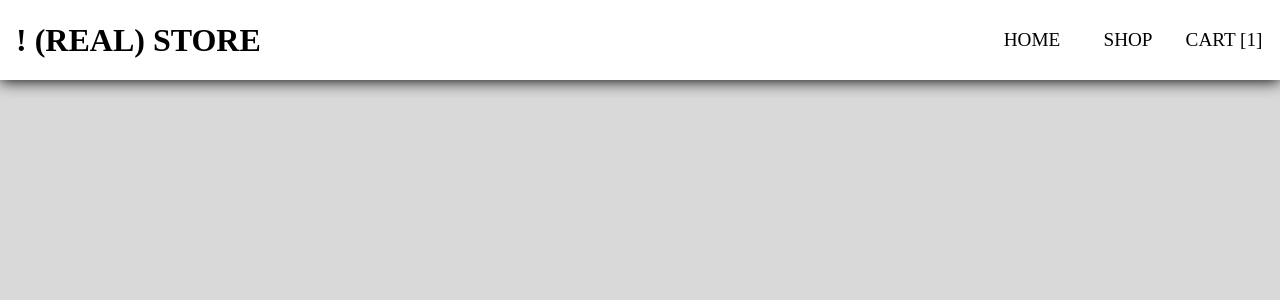
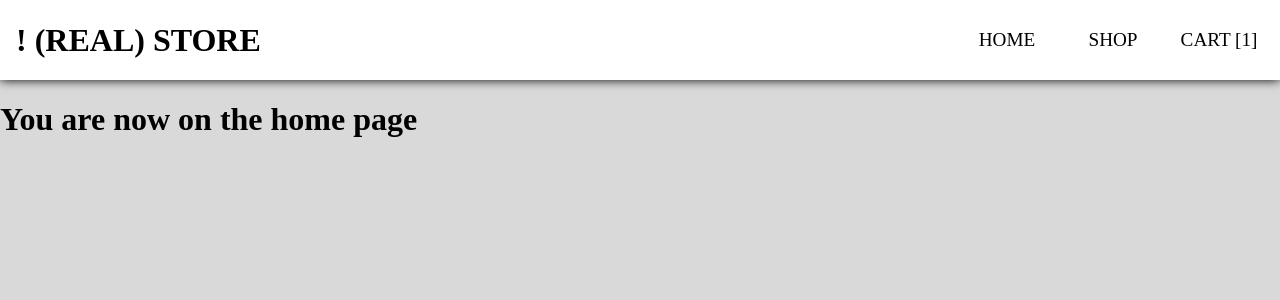
Before and after one commit to avik-ch/mock-shopping-site, a React (Vite) app: page / in a window 1280 px wide. Shown: the top 300 px of the page. Built offline with nearby package versions, Linux system fonts and the light colour scheme.

Commit message:
Change nav bar and add home page

```diff
--- a/src/App.jsx
+++ b/src/App.jsx
@@ -1,10 +1,12 @@
 import "./App.css";
 import NavBar from "./components/NavBar";
+import { Outlet } from "react-router-dom";
 
 function App() {
   return (
     <>
       <NavBar totalCartItems={1} />
+      <Outlet />
     </>
   );
 }
--- /dev/null
+++ b/src/components/HomePage.jsx
@@ -0,0 +1,5 @@
+function HomePage() {
+  return <h1>You are now on the home page</h1>;
+}
+
+export default HomePage;
--- a/src/components/NavBar.jsx
+++ b/src/components/NavBar.jsx
@@ -10,15 +10,15 @@ function NavBar({ totalCartItems }) {
         </Link>
         <nav>
           <ul>
-            <li>
-              <Link to="/">HOME</Link>
-            </li>
-            <li>
-              <Link to="shop">SHOP</Link>
-            </li>
-            <li>
-              <Link to="cart">CART [{totalCartItems}]</Link>
-            </li>
+            <Link to="/">
+              <li>HOME</li>
+            </Link>
+            <Link to="shop">
+              <li>SHOP</li>
+            </Link>
+            <Link to="cart">
+              <li>CART [{totalCartItems}]</li>
+            </Link>
           </ul>
         </nav>
       </header>
--- a/src/components/styles/navbar.css
+++ b/src/components/styles/navbar.css
@@ -1,7 +1,11 @@
+:root {
+    --header-height: 80px;
+}
+
 .nav-container {
     width: 100%;
     background-color: white;
-    box-shadow: black 0px 1px 15px;
+    box-shadow: black 0px 0px 10px;
     font-size: 1.2rem;
 }
 
@@ -11,7 +15,7 @@ header {
     max-width: 1280px;
     margin: 0 auto;
     padding: 0 16px;
-    height: 80px;
+    height: var(--header-height);
     align-items: center;
     justify-content: space-between;
 }
@@ -35,17 +39,22 @@ ul {
     align-items: center;
     justify-content: center;
     padding: 0;
+    margin: 0;
     height: 100%;
 }
 
 li {
     display: flex;
-    width: 80px;
+    width: 90px;
     gap: 8px;
+    height: var(--header-height);
+    justify-content: center;
     align-items: center;
-    justify-content: center;
-    height: 100%;
     cursor: pointer;
+}
+
+li:hover {
+    background-color: rgb(213, 216, 216);
 }
 
 a {
--- a/src/routes.jsx
+++ b/src/routes.jsx
@@ -1,4 +1,5 @@
 import App from "./App";
+import HomePage from "./components/HomePage";
 import ErrorPage from "./components/ErrorPage";
 import Shop from "./components/Shop";
 import Cart from "./components/Cart";
@@ -8,7 +9,8 @@ const routes = [
     path: "/",
     element: <App />,
     errorElement: <ErrorPage />,
-  },
+    children: [
+      {index: true, element: <HomePage />},
       {
         path: "shop",
         element: <Shop />,
@@ -17,6 +19,8 @@ const routes = [
         path: "cart",
         element: <Cart />,
       },
+    ],
+  },
 ];
 
 export default routes;
```
Lines whose indentation alone changed are shown as unchanged.
